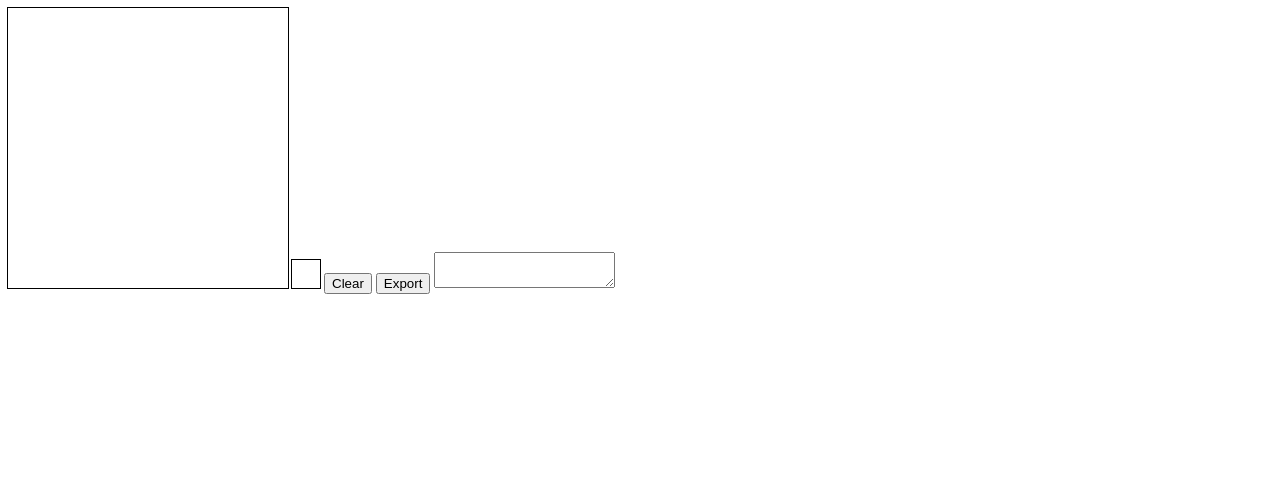
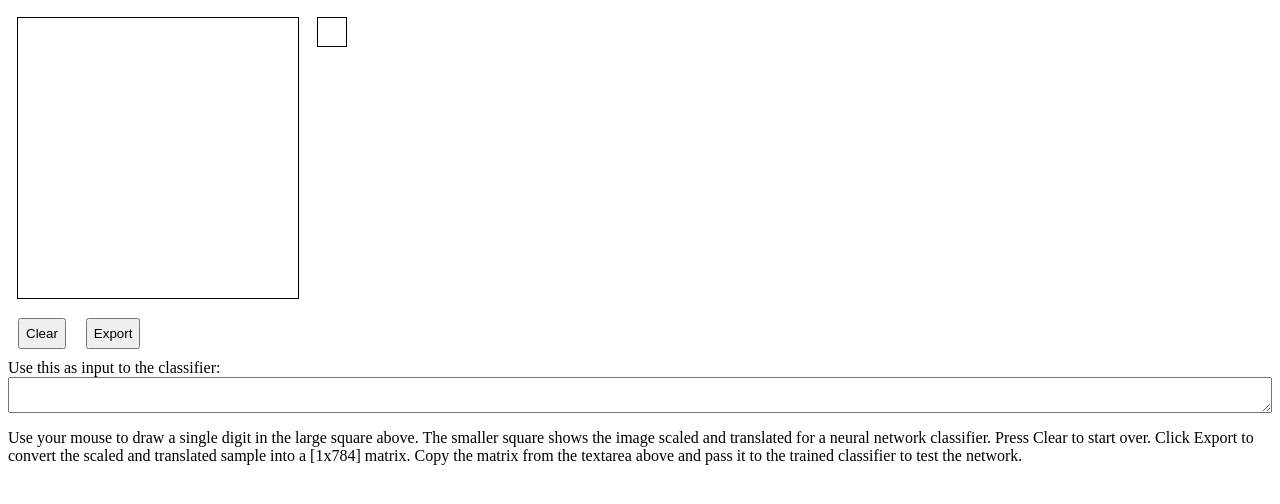
Before and after one commit to drivecapital/tensorflow-hacknight, a plain HTML site: page client/index.html in a window 1280 px wide. Drawn offline with Linux system fonts and the light colour scheme.

Commit message:
Add instructions to client

```diff
--- /dev/null
+++ b/client/app.css
@@ -0,0 +1,24 @@
+#app {
+	display: flex;
+	flex-direction: column;
+}
+
+#draw {
+	align-items: flex-start;
+	display: flex;
+	flex-direction: row;
+}
+
+canvas {
+	margin: 10px;
+}
+
+#buttons {
+	display: flex;
+	flex-direction: row;
+}
+
+button {
+	margin: 10px;
+	padding: 6px;
+}
--- a/client/index.html
+++ b/client/index.html
@@ -3,14 +3,21 @@
 	<head>
 		<meta charset="utf-8" />
 		<title>TensorFlow</title>
+		<link rel="stylesheet" href="app.css" />
 	</head>
 	<body>
 		<div id="app">
-			<canvas id="canvas"></canvas>
-			<canvas id="sample"></canvas>
-			<button id="clear">Clear</button>
-			<button id="export">Export</button>
+			<div id="draw">
+				<canvas id="canvas"></canvas>
+				<canvas id="sample"></canvas>
+			</div>
+			<div id="buttons">
+				<button id="clear">Clear</button>
+				<button id="export">Export</button>
+			</div>
+			<label for="output">Use this as input to the classifier:</label>
 			<textarea id="output"></textarea>
+			<p>Use your mouse to draw a single digit in the large square above. The smaller square shows the image scaled and translated for a neural network classifier. Press Clear to start over. Click Export to convert the scaled and translated sample into a [1x784] matrix. Copy the matrix from the textarea above and pass it to the trained classifier to test the network.</p>
 		</div>
 		<script src="app.js"></script>
 	</body>
```
